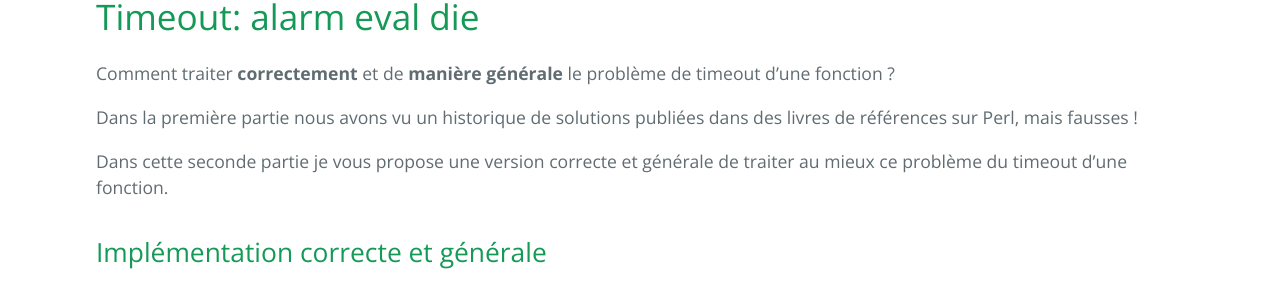
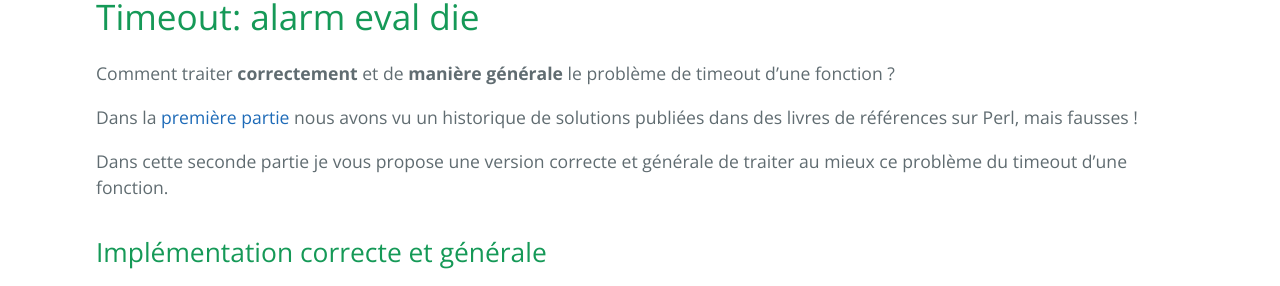
Before and after one commit to deePerl/deeperl.github.io, a Jekyll site: the page built from fr/timeout_alarm_eval_die_ok.md, in a window 1280 px wide and 900 px high, scrolled down 328 px. Shown: the part 155-441 px from the top of the window. Built offline with Jekyll 4.4.1, drawn with Linux system fonts in a browser that asks for light colours; our own code applies the rules of GitHub Pages for plain Markdown files; part of the change alters nothing that is shown.

```diff
--- a/fr/timeout_alarm_eval_die_ok.md
+++ b/fr/timeout_alarm_eval_die_ok.md
@@ -2,7 +2,7 @@
 
 Comment traiter **correctement** et de **manière générale** le problème de timeout d’une fonction ?
 
-Dans la première partie nous avons vu un historique de solutions publiées dans des livres de références sur Perl, mais fausses !
+Dans la [première partie](/fr/timeout_alarm_eval_die_wrong "Timeout") nous avons vu un historique de solutions publiées dans des livres de références sur Perl, mais fausses !
 
 Dans cette seconde partie je vous propose une version correcte et générale de traiter au mieux ce problème du timeout d'une fonction.
 
```
